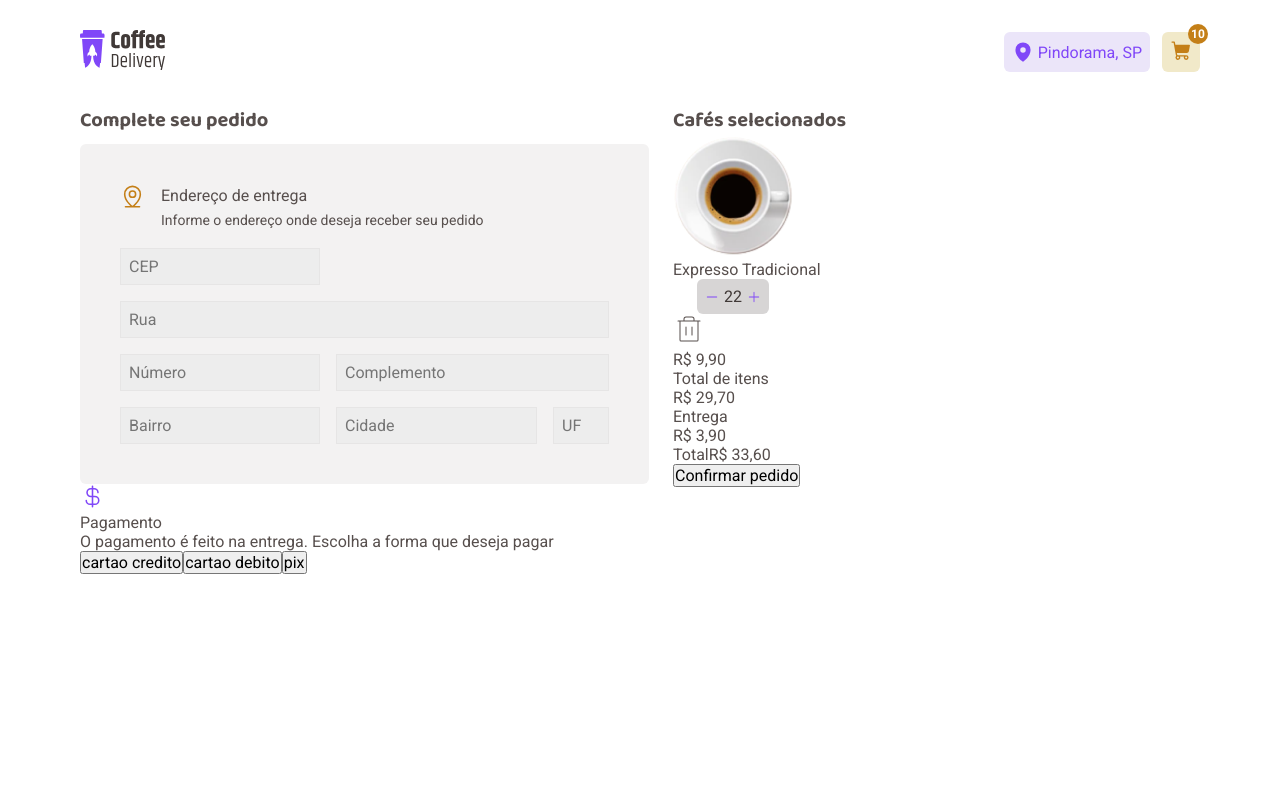
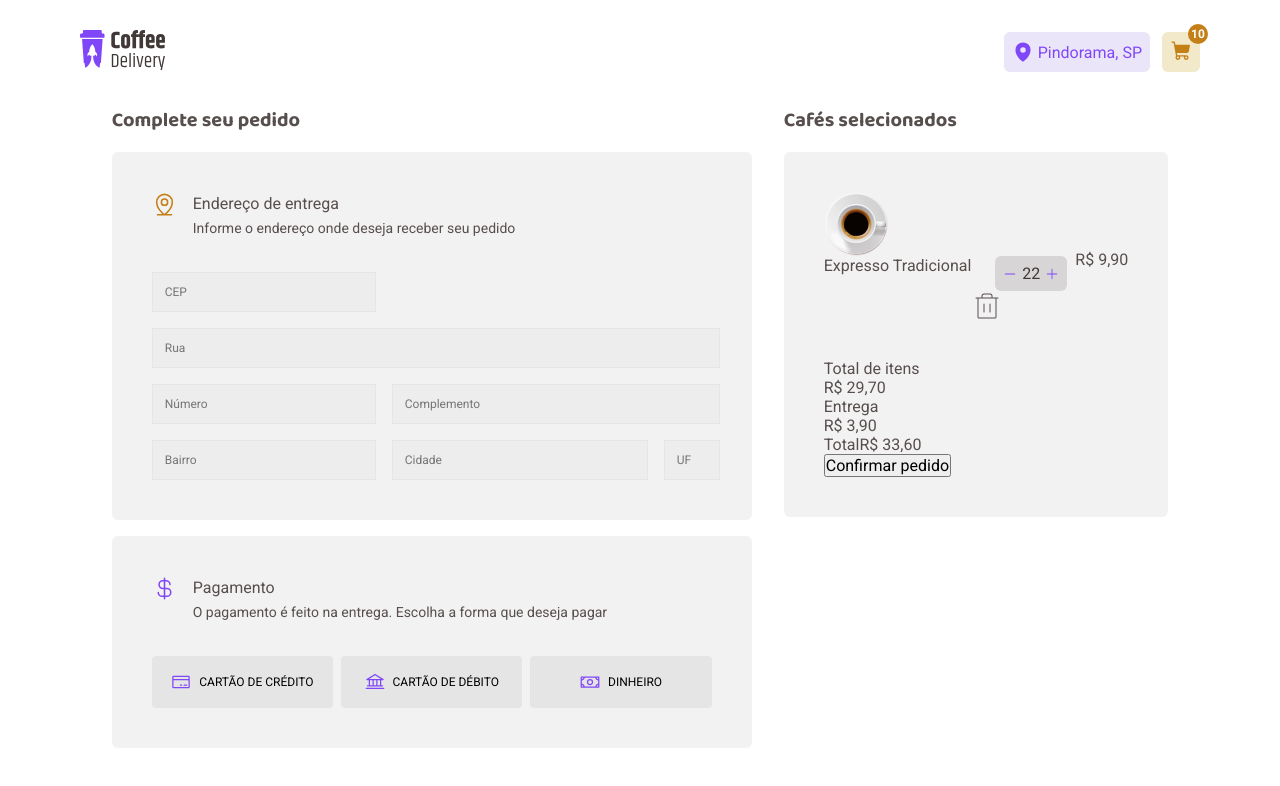
Before and after one commit to juninho15830/coffee-delivery, a React (Vite) app: page /checkout in a window 1280 px wide. Shown: the top 786 px of the page. Built offline with nearby package versions, Linux system fonts and the light colour scheme.

Commit message:
update form

```diff
--- a/src/components/Form/index.tsx
+++ b/src/components/Form/index.tsx
@@ -1,13 +1,35 @@
-import { CurrencyDollar, MapPinLine, Minus, Plus, Trash } from "@phosphor-icons/react"
-import { AddressContainer, AddressForm, AddressHeadingContainer, CounterContainer, FormContainer } from "./styles"
 import cafeTradicional from "/images/coffees/expresso.png"
 import { useTheme } from "styled-components"
+import {
+    Bank,
+    CreditCard,
+    CurrencyDollar,
+    MapPinLine,
+    Minus,
+    Money,
+    Plus,
+    Trash
+} from "@phosphor-icons/react"
+import {
+    AddressContainer,
+    AddressForm,
+    AddressHeadingContainer,
+    ButtonsCheckContainer,
+    CheckContainer,
+    CheckoutContainer,
+    CounterContainer,
+    FormContainer,
+    InfoContainer,
+    PaymentButtonsContainer,
+    PaymentContainer,
+    PaymentHeadingContainer
+} from "./styles"
 
 export function CheckoutForm() {
     const theme = useTheme()
 
     return (
-        <section>
+        <CheckoutContainer>
            <FormContainer action="">
                <div>
                     <span>Complete seu pedido</span>
@@ -23,7 +45,7 @@ export function CheckoutForm() {
                             </div>
                         </AddressHeadingContainer>
                         <AddressForm>
-                            <input className="cep" type="number" placeholder="CEP"/>
+                            <input id="cep" type="number" placeholder="CEP"/>
                             <input id="rua" type="text" placeholder="Rua"/>
                             <input id="numero" type="number" placeholder="Número"/>
                             <input id="complemento" type="text" placeholder="Complemento"/>
@@ -32,8 +54,8 @@ export function CheckoutForm() {
                             <input id="uf" type="text" placeholder="UF"/>
                         </AddressForm>
                     </AddressContainer>
-                    <div>
-                        <div>
+                    <PaymentContainer>
+                        <PaymentHeadingContainer>
                             <CurrencyDollar size={25}
                                 color={theme.colors['purple-500']}
                             />
@@ -41,21 +63,32 @@ export function CheckoutForm() {
                                 <span>Pagamento</span>
                                 <p>O pagamento é feito na entrega. Escolha a forma que deseja pagar</p>
                             </div>
-                        </div>
-                        <div>
-                            <button>cartao credito</button>
-                            <button>cartao debito</button>
-                            <button>pix</button>
-                        </div>
-                    </div>
+                        </PaymentHeadingContainer>
+                        <PaymentButtonsContainer>
+                            <button>
+                                <CreditCard size={20} color={theme.colors['purple-500']}/>
+                                <p>CARTÃO DE CRÉDITO</p>
+                            </button>
+                            <button>
+                                <Bank size={20} color={theme.colors['purple-500']}/>
+                                <p>CARTÃO DE DÉBITO</p>
+                            </button>
+                            <button>
+                                <Money size={20} color={theme.colors['purple-500']}/>
+                                <p>DINHEIRO</p>
+                            </button>
+                        </PaymentButtonsContainer>
+                    </PaymentContainer>
                </div>
                <div>
                     <span>Cafés selecionados</span>
+                    <InfoContainer>
+                        <CheckContainer>
                             <div>
-                        <img src={cafeTradicional} alt="" />
+                                <img src={cafeTradicional} alt="" width={64}/>
                                 <div>
                                     <p>Expresso Tradicional</p>
-                            <div>
+                                    <ButtonsCheckContainer>
                                         <CounterContainer>
                                             <button>
                                                 <Minus size={14} />
@@ -66,9 +99,11 @@ export function CheckoutForm() {
                                             </button>
                                         </CounterContainer>
                                         <Trash size={32} weight="thin" />
+                                    </ButtonsCheckContainer>
+                                </div>
                             </div>
                             <span>R$ 9,90</span>
-                        </div>
+                        </CheckContainer>
                         <div>
                             <div>
                                 <p>Total de itens</p>
@@ -84,9 +119,9 @@ export function CheckoutForm() {
                             </div>
                             <button>Confirmar pedido</button>
                         </div>
-                    </div>
+                    </InfoContainer>
                </div>
            </FormContainer>
-        </section>
+        </CheckoutContainer>
     )
 }
--- a/src/components/Form/styles.ts
+++ b/src/components/Form/styles.ts
@@ -1,13 +1,24 @@
 import styled from "styled-components";
+
+export const CheckoutContainer = styled.section`
+    margin: auto;
+    max-width: 72rem;
+`
 
 export const FormContainer = styled.form`
     display: flex;
     flex-wrap: wrap;
-    max-width: 72rem;
+    justify-content: center;
     width: 100%;
     margin: auto;
     padding: 0 1rem;
-    gap: 1.5rem;
+    gap: 2rem;
+
+    > div {
+        display: flex;
+        flex-direction: column;
+        gap: 1rem;
+    }
 
     > div > span {
         font-family: "Baloo 2", sans-serif;
@@ -19,15 +30,14 @@ export const FormContainer = styled.form`
 export const AddressContainer = styled.div`
     display: flex;
     flex-direction: column;
+    width: 100%;
     max-width: 40rem;
-    width: 100%;
     padding: 2.5rem;
-    margin-top: 0.5rem;
-    gap: 1rem;
+    gap: 2rem;
     background-color: ${({ theme }) => theme.colors['gray-200']};
     border-radius: 6px;
 
-    @media (max-width: 640px) {
+    @media (max-width: 680px) {
         padding: 1.5rem;
     }
 `
@@ -49,7 +59,7 @@ export const AddressForm = styled.div`
     "rua rua rua"
     "numero complemento complemento"
     "bairro cidade uf";
-  grid-template-columns: 12.5rem 1fr 3.5rem;
+  grid-template-columns: 14rem 16rem 3.5rem;
   gap: 1rem 1rem;
 
   #cep {
@@ -89,12 +99,13 @@ export const AddressForm = styled.div`
 
   input {
     width: 100%;
-    padding: 0.5rem;
+    padding: 0.75rem;
+    font-size: 0.75rem;
     border: 1px solid ${({ theme }) => theme.colors['gray-400']};
     background-color: ${({ theme }) => theme.colors['gray-300']};
   }
 
-  @media (max-width: 640px) {
+  @media (max-width: 680px) {
     display: grid;
     grid-template-areas:
         "cep uf"
@@ -149,3 +160,58 @@ export const CounterContainer = styled.div`
         color: ${({ theme }) => theme.colors['gray-800']};
     }
 `
+export const PaymentContainer = styled(AddressContainer)``
+
+export const PaymentHeadingContainer = styled(AddressHeadingContainer)``
+
+export const PaymentButtonsContainer = styled.div`
+    display: flex;
+    gap: 0.5rem;
+
+    > button {
+        display: flex;
+        gap: 0.5rem;
+        justify-content: center;
+        align-items: center;
+        width: 100%;
+        padding: 1rem;
+        font-size: 0.75rem;
+        border: none;
+        border-radius: 4px;
+        background-color: ${({ theme }) => theme.colors['gray-400']};
+
+        &:hover {
+            cursor: pointer;
+            background-color: ${({ theme }) => theme.colors['gray-500']};
+        }
+    }
+`
+
+export const InfoContainer = styled.div`
+    display: flex;
+    flex-direction: column;
+    max-width: 28rem;
+    padding: 2.5rem;
+    gap: 2rem;
+    background-color: ${({ theme }) => theme.colors['gray-200']};
+    border-radius: 6px;
+`
+
+export const CheckContainer = styled.div`
+    display: flex;
+    align-items: center;
+    gap: 0.5rem;
+
+    > div {
+        display: flex;
+        flex-direction: column;
+    }
+
+    > div > div {
+        display: flex;
+        flex-direction: row;
+    }
+`
+
+export const ButtonsCheckContainer = styled.div`
+`
```
Lines whose indentation alone changed are shown as unchanged.
